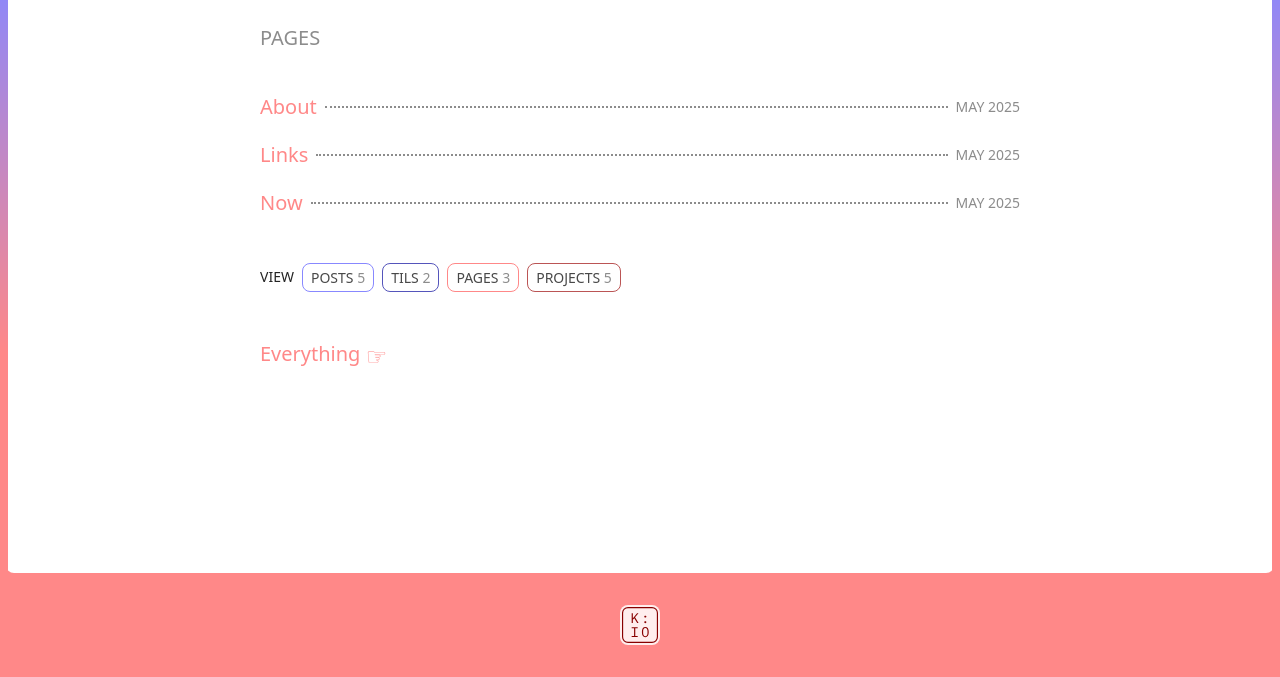
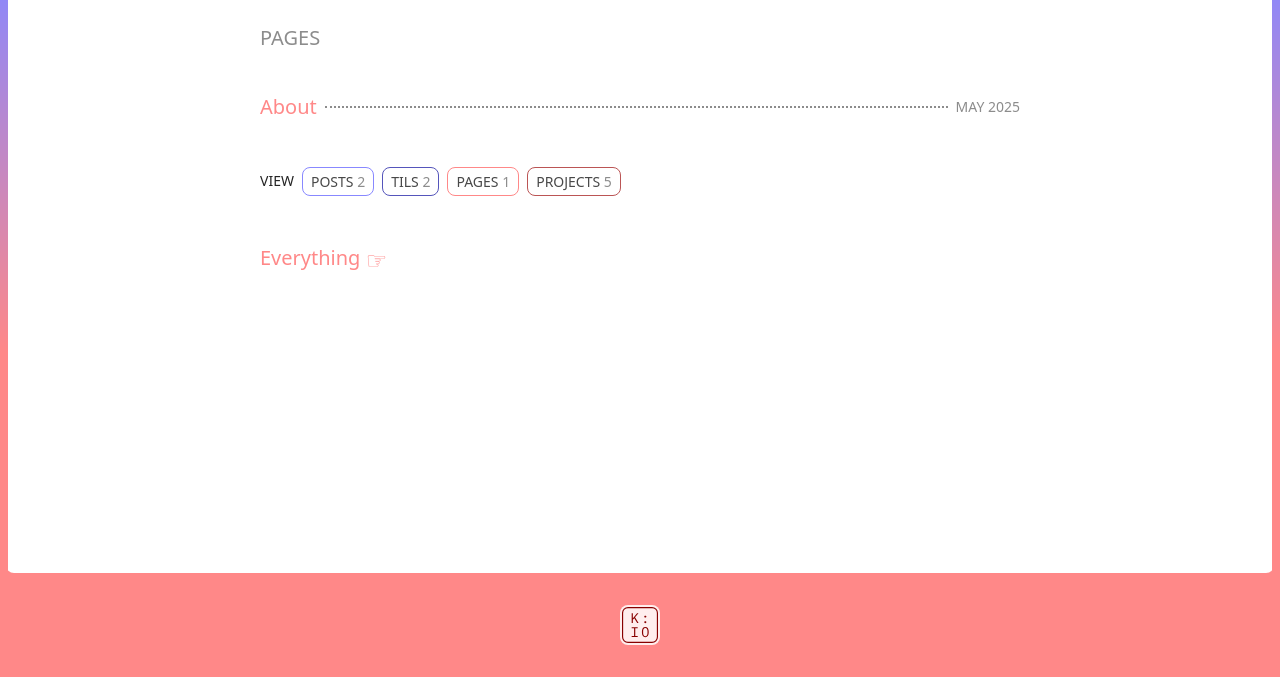
Before and after one commit to kylejohnston/kyleio-blog, an Astro site: page /t/page in a window 1280 px wide. Shown: the part 131-808 px from the top of the page. Built offline with nearby package versions, Linux system fonts and the light colour scheme; Astro itself is replaced by a stand-in of ours.

Commit message:
Fixed draft filtering

```diff
--- a/src/components/Tags.astro
+++ b/src/components/Tags.astro
@@ -1,8 +1,10 @@
 ---
 import { getCollection } from 'astro:content';
 
-// Get all posts
-const posts = await getCollection('posts');
+// Get all posts with draft filtering
+const posts = await getCollection('posts', ({ data }) => {
+  return import.meta.env.PROD ? data.draft !== true : true;
+});
 
 // Define tag order
 const tagOrder = ['post', 'til', 'page', 'project'];
--- a/src/pages/t/[tag].astro
+++ b/src/pages/t/[tag].astro
@@ -6,7 +6,9 @@ import Tags from '../../components/Tags.astro';
 
 
 export async function getStaticPaths() {
-  const posts = await getCollection('posts');
+  const posts = await getCollection('posts', ({ data }) => {
+    return import.meta.env.PROD ? data.draft !== true : true;
+  });
   const tags = [...new Set(posts.flatMap(post => post.data.tags))];
 
   return tags.map(tag => ({
```
